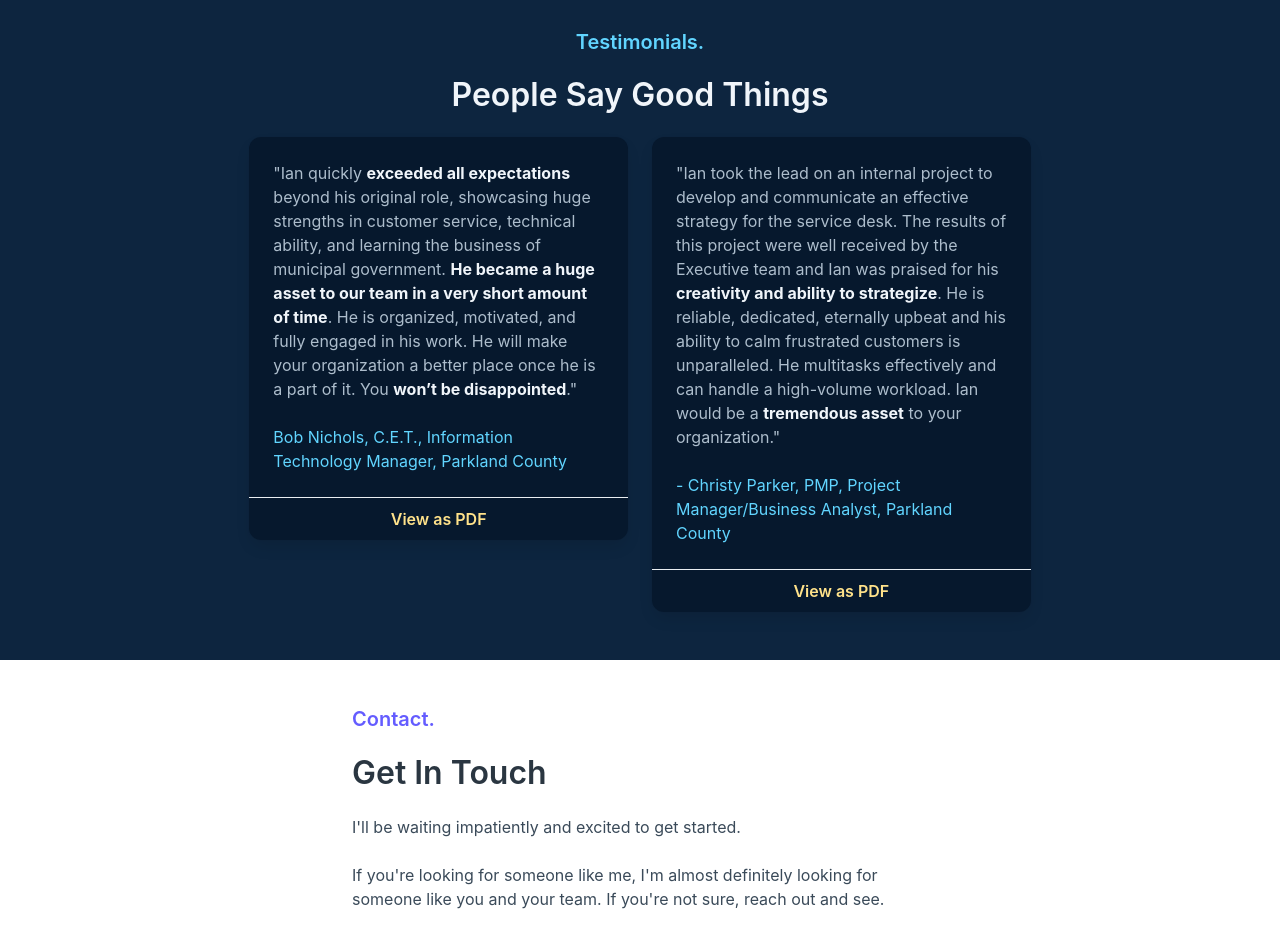
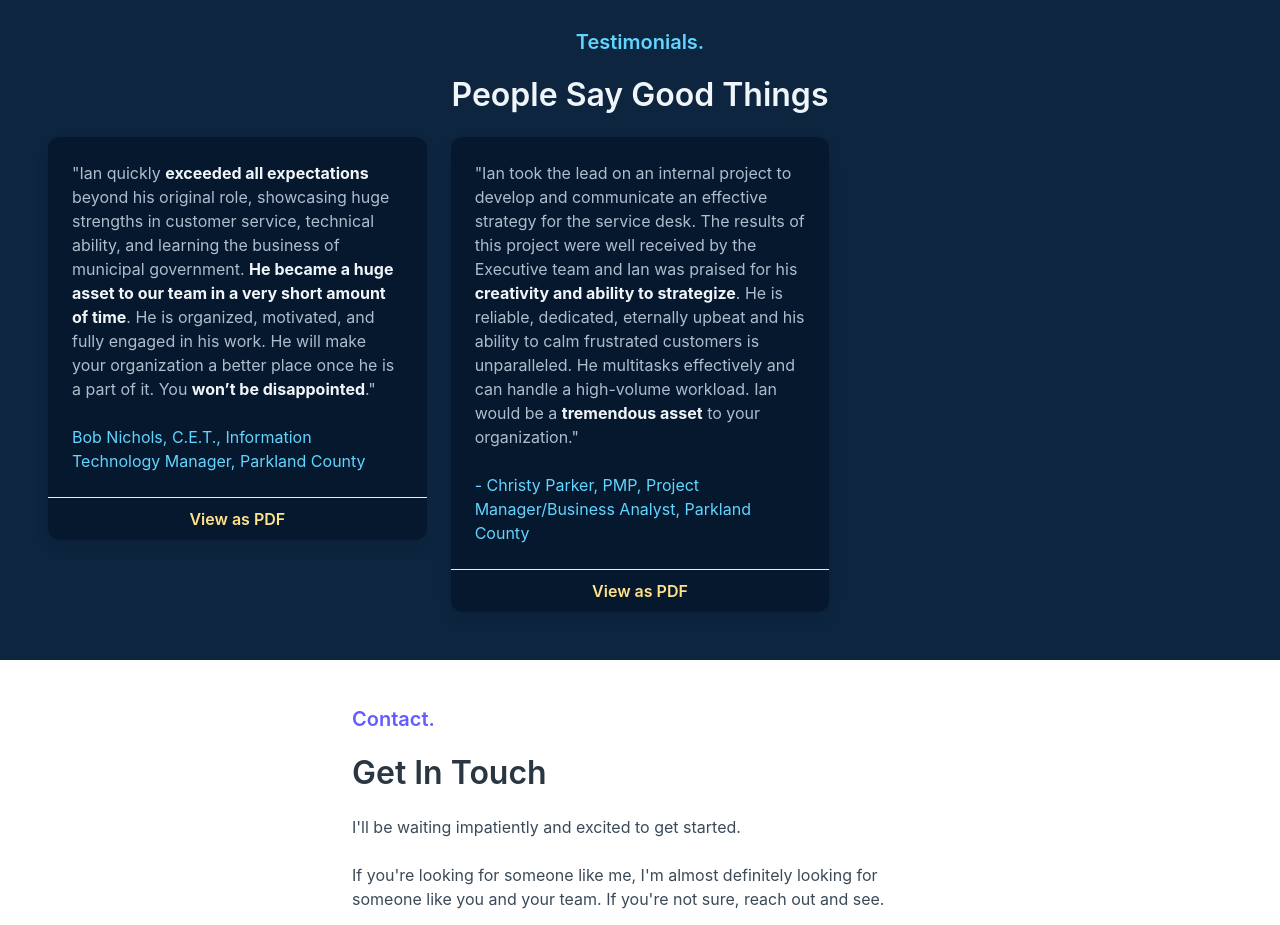
Before and after one commit to funnyr0b0t/personal-site, a plain HTML site: page index.html in a window 1280 px wide. Shown: the part 1740-2665 px from the top of the page. Drawn offline with Linux system fonts and the light colour scheme.

Commit message:
Changing testimonials section columns

```diff
--- a/index.html
+++ b/index.html
@@ -508,9 +508,8 @@
         People Say Good Things</p>
     </div>
 
-    <div class="columns">
-      <div class="column"></div>
-      <div class="column is-one-third">
+    <div class="columns is-justify-content-space-evenly">
+      <div class="column is-4">
         <div
           class="card has-background-success-dark"
           style="border-radius: 0.75rem;"
@@ -548,7 +547,7 @@
           </footer>
         </div>
       </div>
-      <div class="column is-one-third">
+      <div class="column is-4">
         <div
           class="card has-background-success-dark"
           style="border-radius: 0.75rem;"
```
